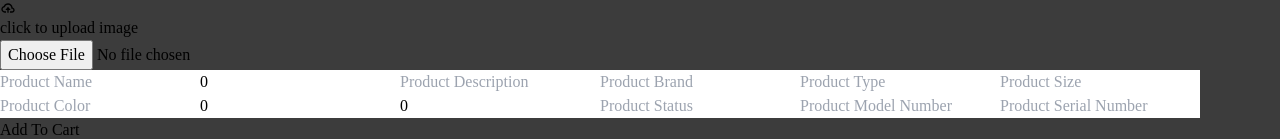
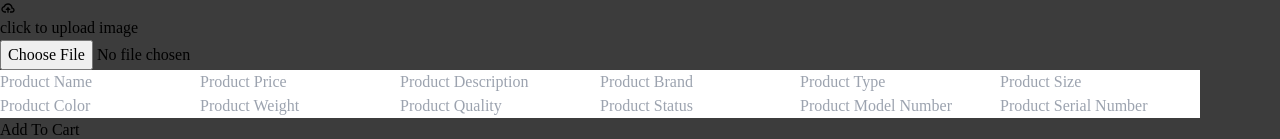
Before and after one commit to owolabijunior12/personal-project, a React (Create React App) app in the folder client/: page /adminpageadder in a window 1280 px wide. Shown: the part 925-1064 px from the top of the page. Built offline with nearby package versions, Linux system fonts and the light colour scheme; no server answers; sample sign-in values are in the browser's storage.

Commit message:
small changes

```diff
--- a/client/src/pages/AdminPageAddProduct.jsx
+++ b/client/src/pages/AdminPageAddProduct.jsx
@@ -125,14 +125,14 @@ export const DisabledButton = () => {
   const [progress, setProgress] = useState(0);
   const [productImage, setProductImage] = useState(null);
   const [productName, setProductName] = useState("");
-  const [productPrice, setProductPrice] = useState(0);
+  const [productPrice, setProductPrice] = useState();
   const [description, setDescription] = useState("");
   const [brand, setBrand] = useState("");
   const [productType, setProductType] = useState("");
   const [productColor, setProductColor] = useState("");
-  const [productWeight, setProductWeight] = useState(0);
+  const [productWeight, setProductWeight] = useState();
   const [productSize, setProductSize] = useState("");
-  const [productQuantity,setProductQuantity] = useState(0);
+  const [productQuantity,setProductQuantity] = useState();
   const [productStatus,setProductStatus] = useState("");
   const [productModelNumber,setProductModelNumber] = useState("");
   const [productSerialNumber,setProductSerialNumber] = useState("")
@@ -169,13 +169,14 @@ export const DisabledButton = () => {
         product_serial_number:productSerialNumber
       };
       SaveProduct(data).then((res) => {
-        getAllProduct().then((productData) => {
+        getAllProduct().then((product) => {
           dispatch({
             type: actionType.SET_ALL_PRODUCT,
-            productData: productData.data,
+            product: product.data,
           });
         });
       });
+      toast.success("Product Saved")
       setIsProduct(false);
       setProductImage(null);
       setProductName("");
```
Also changed, not shown: 2 other files (tests, documents, lock files or other folders).
